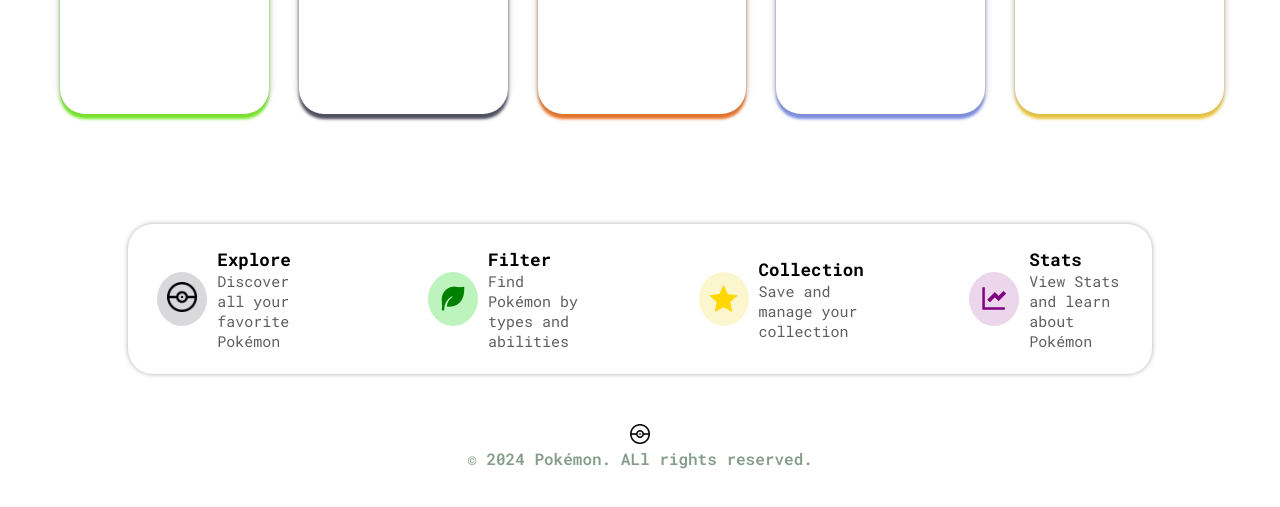
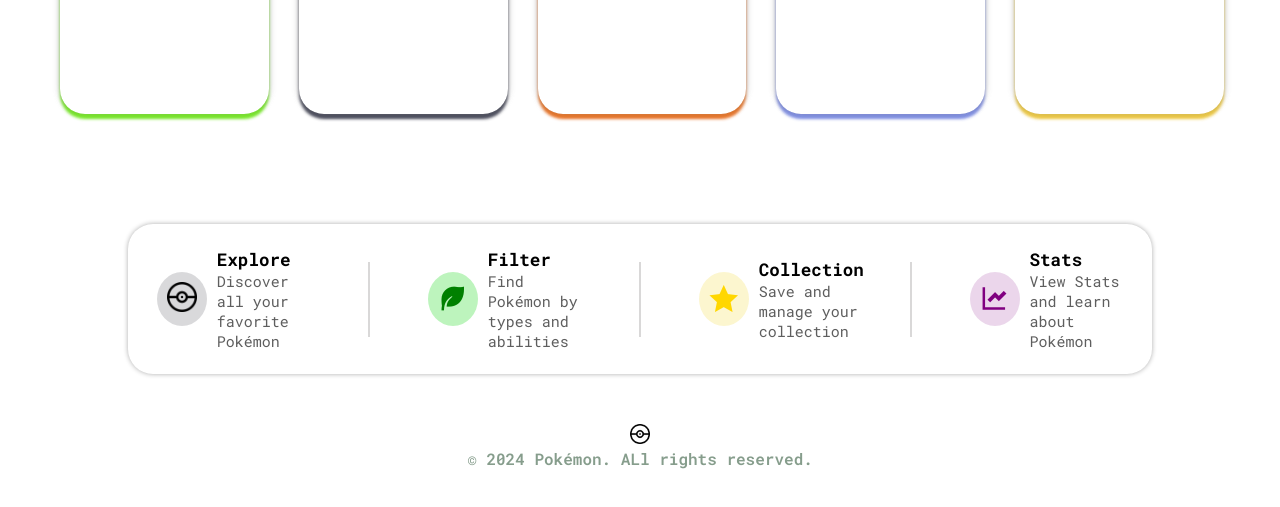
Before and after one commit to pradeepmaurya2023/Pokemon-cards, a plain HTML site: page index.html in a window 1280 px wide. Shown: the part 553-1060 px from the top of the page. Drawn offline with nearby package versions, Linux system fonts and the light colour scheme.

Commit message:
added vertical lines between bottom banner boxes

```diff
--- a/style.css
+++ b/style.css
@@ -332,6 +332,11 @@
 .box-4 span i{
     color: purple;
 }
+
+.line{
+    border: 1px solid rgba(57, 56, 56, 0.192);
+    height: 50%;
+}
 footer {
     text-align: center;
     color: #869d8c;
```
